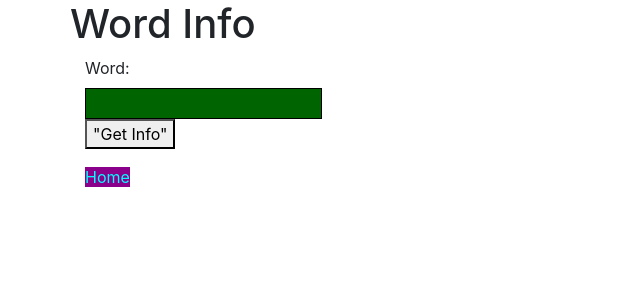
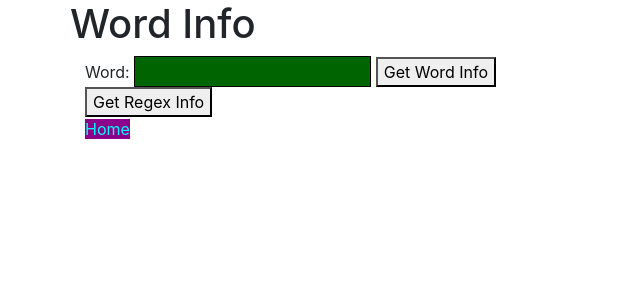
Before and after one commit to TileRunner/trcode, a Next.js app in the folder trapp/: page /wi/wordinfo in a window 1280 px wide. Shown: the top 300 px of the page, without its empty margins (0-640 px from the left). Built offline with nearby package versions, Linux system fonts and the light colour scheme.

Commit message:
Local support for regex in Word Info
Plus slight UI tweak to put input and button(s) to the right rather than stacked under

```diff
--- a/trapp/pages/wi/wordinfo.js
+++ b/trapp/pages/wi/wordinfo.js
@@ -12,10 +12,11 @@ export default function handler(req, res)  {
                 <h1>Word Info</h1>
             </div>
             <div class="row">
-                <div class="col-sm-3">
-                    <div className="form-group">
-                        <label>Word: </label>
-                        <input className="letterInput"
+                <div class="col-sm-6">
+                    <div className="form-inline">
+                        <label>Word:&nbsp;</label>
+                        <input
+                            className="letterInput"
                             name="word"
                             value={word}
                             onChange={(e) => {
@@ -30,14 +31,39 @@ export default function handler(req, res)  {
                                 setWord(e.target.value)
                             }}
                         />
+                        <label>&nbsp;</label>
                         <button id="acceptWord"
                             onClick={function() {
                                 setWords([word, ...words]);
                                 setWord('');
                             }}
                         >
-                            "Get Info"
+                            Get Word Info
                         </button>
+                        {(!process.env.NODE_ENV || process.env.NODE_ENV === 'development') ?
+                            <>
+                                <label>&nbsp;</label>
+                                <button id="acceptRegex"
+                                    onClick={function() {
+                                        let url = 'http://localhost:3000/api/words?regex='
+                                        fetch(url + word).then(res => res.text()).then(text => {
+                                            console.log("regex response data=" + text)
+                                            let jdata = JSON.parse(text)
+                                            setWord('');
+                                            let newwords = []
+                                            jdata.map((w) => {
+                                                newwords =[...newwords, w]
+                                            })
+                                            setWords([...newwords, ...words])
+                                        })
+                                    }}
+                                >
+                                    Get Regex Info
+                                </button>
+                            </>
+                            :
+                            <></>
+                        }
                     </div>
                 </div>
             </div>
```
Also changed, not shown: 2 other files (tests, documents, lock files or other folders).
